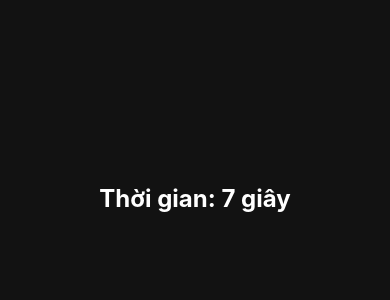
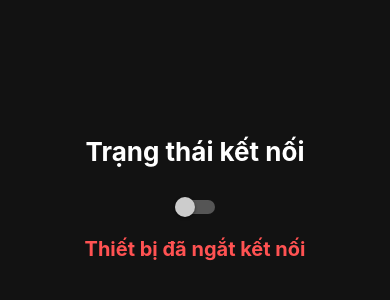
Before and after one commit to phu05ddddddddddddddd/tuan3, a React Native app: screen / in a window 390 px wide. Shown: the part 224-524 px from the top of the page. Built offline with nearby package versions, Linux system fonts and the light colour scheme.

Commit message:
useEffect-bai tap

```diff
--- a/App.tsx
+++ b/App.tsx
@@ -1,21 +1,50 @@
 import React, { useEffect, useState } from 'react';
-import { View, Text, StyleSheet } from 'react-native';
+import {
+  View,
+  Text,
+  Switch,
+  StyleSheet,
+} from 'react-native';
 
-export default function TimerScreen() {
-  const [seconds, setSeconds] = useState(0);
+export default function ConnectionScreen() {
+
+  const [isConnected, setIsConnected] = useState(false);
+  const [message, setMessage] = useState('Chưa kết nối');
+
 
   useEffect(() => {
-    const timerId = setInterval(() => {
-      setSeconds(previousSeconds => previousSeconds + 1);
-    }, 1000);
-
-    return () => clearInterval(timerId);
-  }, []);
+    if (isConnected) {
+      setMessage('Thiết bị đã kết nối');
+    } else {
+      setMessage('Thiết bị đã ngắt kết nối');
+    }
+  }, [isConnected]);
 
   return (
     <View style={styles.container}>
       <Text style={styles.title}>
-        Thời gian: {seconds} giây
+        Trạng thái kết nối
+      </Text>
+
+      <Switch
+        value={isConnected}
+        onValueChange={setIsConnected}
+        trackColor={{
+          false: '#555555',
+          true: '#4CAF50',
+        }}
+        thumbColor={isConnected ? '#FFFFFF' : '#CCCCCC'}
+      />
+
+      <Text
+        style={[
+          styles.message,
+          {
+            color: isConnected ? '#4CAF50' : '#FF5252',
+          },
+        ]}
+      >
+        {message}
       </Text>
     </View>
   );
@@ -30,8 +59,15 @@ const styles = StyleSheet.create({
   },
 
   title: {
-    fontSize: 24,
+    fontSize: 26,
+    fontWeight: 'bold',
     color: '#FFFFFF',
+    marginBottom: 30,
+  },
+
+  message: {
+    fontSize: 20,
     fontWeight: 'bold',
+    marginTop: 20,
   },
 });
```
